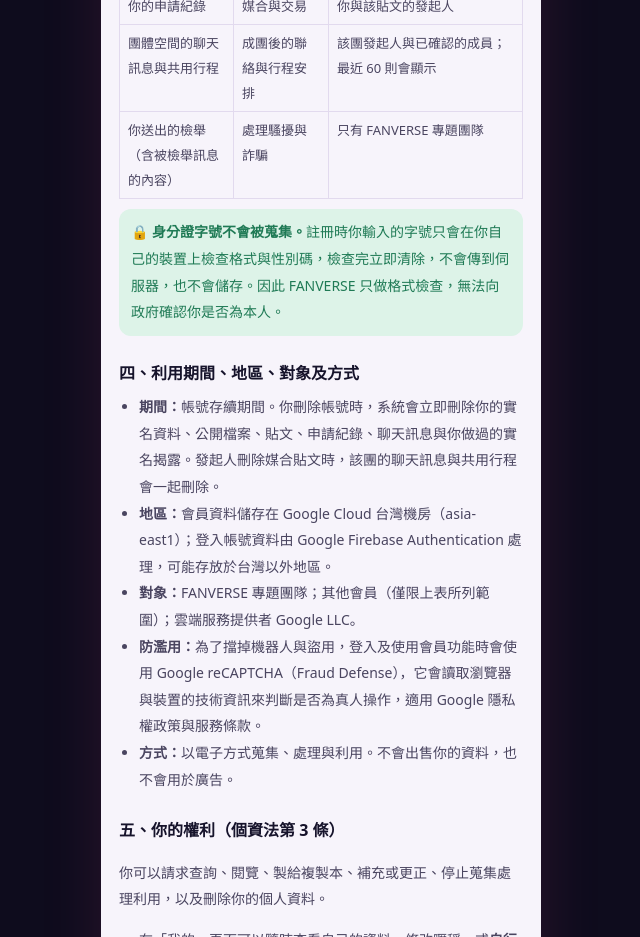
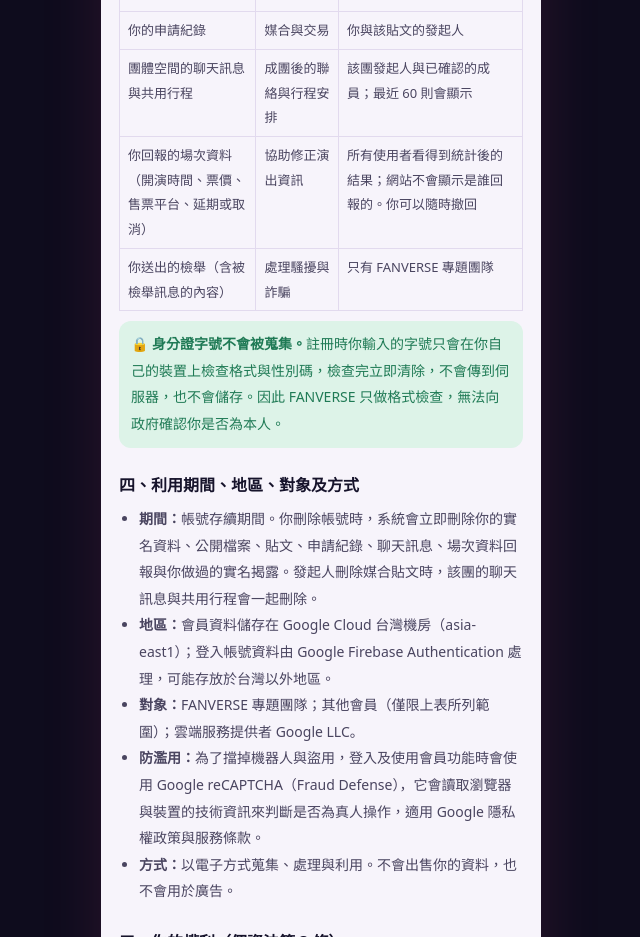
Before and after one commit to fanverse-team/fanverse-team.github.io, a plain HTML site: page privacy.html in a window 1280 px wide. Shown: the part 1240-2177 px from the top of the page, without its empty margins (319-959 px from the left). Drawn offline with Linux system fonts and the light colour scheme.

Commit message:
Update privacy policy to include performance data reporting

```diff
--- a/privacy.html
+++ b/privacy.html
@@ -49,13 +49,14 @@
       <tr><td>你發布的媒合、交換內容與照片</td><td>提供服務</td><td>所有登入會員</td></tr>
       <tr><td>你的申請紀錄</td><td>媒合與交易</td><td>你與該貼文的發起人</td></tr>
       <tr><td>團體空間的聊天訊息與共用行程</td><td>成團後的聯絡與行程安排</td><td>該團發起人與已確認的成員；最近 60 則會顯示</td></tr>
+      <tr><td>你回報的場次資料（開演時間、票價、售票平台、延期或取消）</td><td>協助修正演出資訊</td><td>所有使用者看得到統計後的結果；網站不會顯示是誰回報的。你可以隨時撤回</td></tr>
       <tr><td>你送出的檢舉（含被檢舉訊息的內容）</td><td>處理騷擾與詐騙</td><td>只有 FANVERSE 專題團隊</td></tr>
     </table>
     <div class="box">🔒 <b>身分證字號不會被蒐集。</b>註冊時你輸入的字號只會在你自己的裝置上檢查格式與性別碼，檢查完立即清除，不會傳到伺服器，也不會儲存。因此 FANVERSE 只做格式檢查，無法向政府確認你是否為本人。</div>
 
     <h2>四、利用期間、地區、對象及方式</h2>
     <ul>
-      <li><b>期間：</b>帳號存續期間。你刪除帳號時，系統會立即刪除你的實名資料、公開檔案、貼文、申請紀錄、聊天訊息與你做過的實名揭露。發起人刪除媒合貼文時，該團的聊天訊息與共用行程會一起刪除。</li>
+      <li><b>期間：</b>帳號存續期間。你刪除帳號時，系統會立即刪除你的實名資料、公開檔案、貼文、申請紀錄、聊天訊息、場次資料回報與你做過的實名揭露。發起人刪除媒合貼文時，該團的聊天訊息與共用行程會一起刪除。</li>
       <li><b>地區：</b>會員資料儲存在 Google Cloud 台灣機房（asia-east1）；登入帳號資料由 Google Firebase Authentication 處理，可能存放於台灣以外地區。</li>
       <li><b>對象：</b>FANVERSE 專題團隊；其他會員（僅限上表所列範圍）；雲端服務提供者 Google LLC。</li>
       <li><b>防濫用：</b>為了擋掉機器人與盜用，登入及使用會員功能時會使用 Google reCAPTCHA（Fraud Defense），它會讀取瀏覽器與裝置的技術資訊來判斷是否為真人操作，適用 Google 隱私權政策與服務條款。</li>
```
